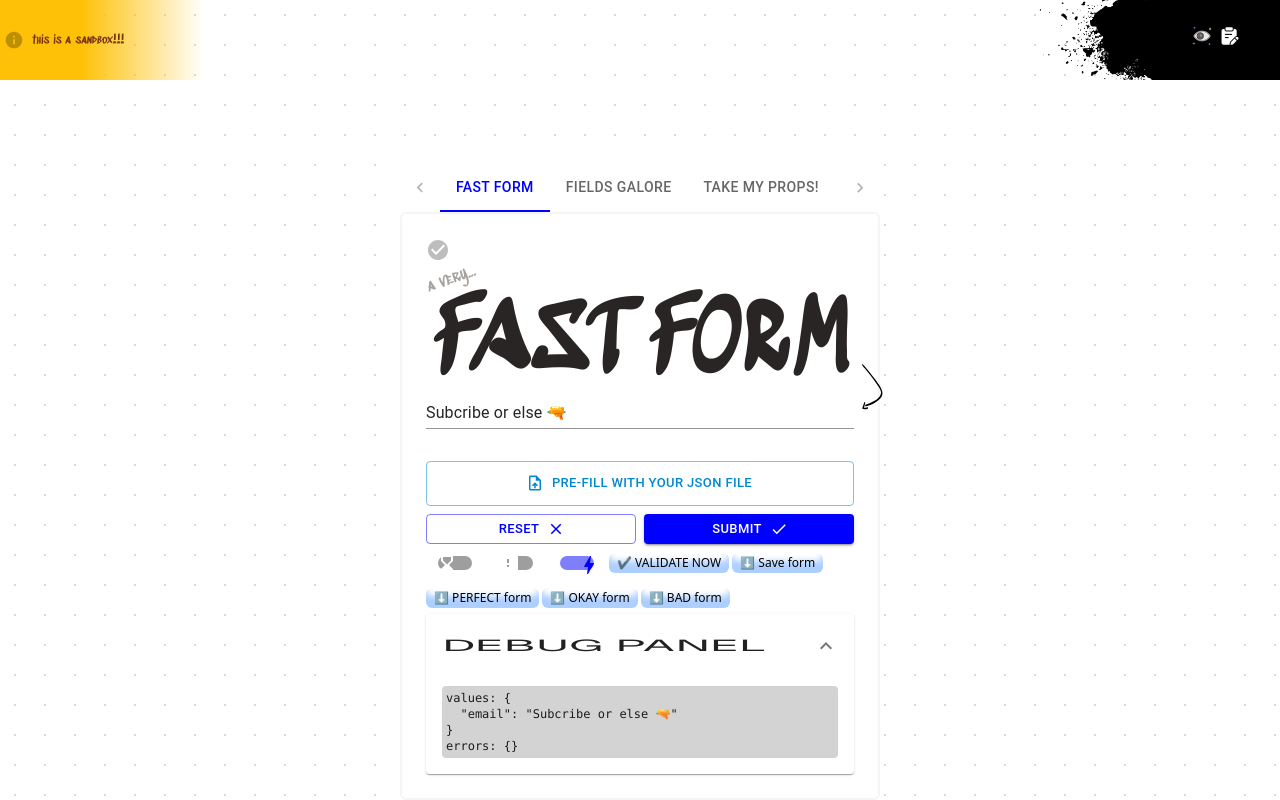
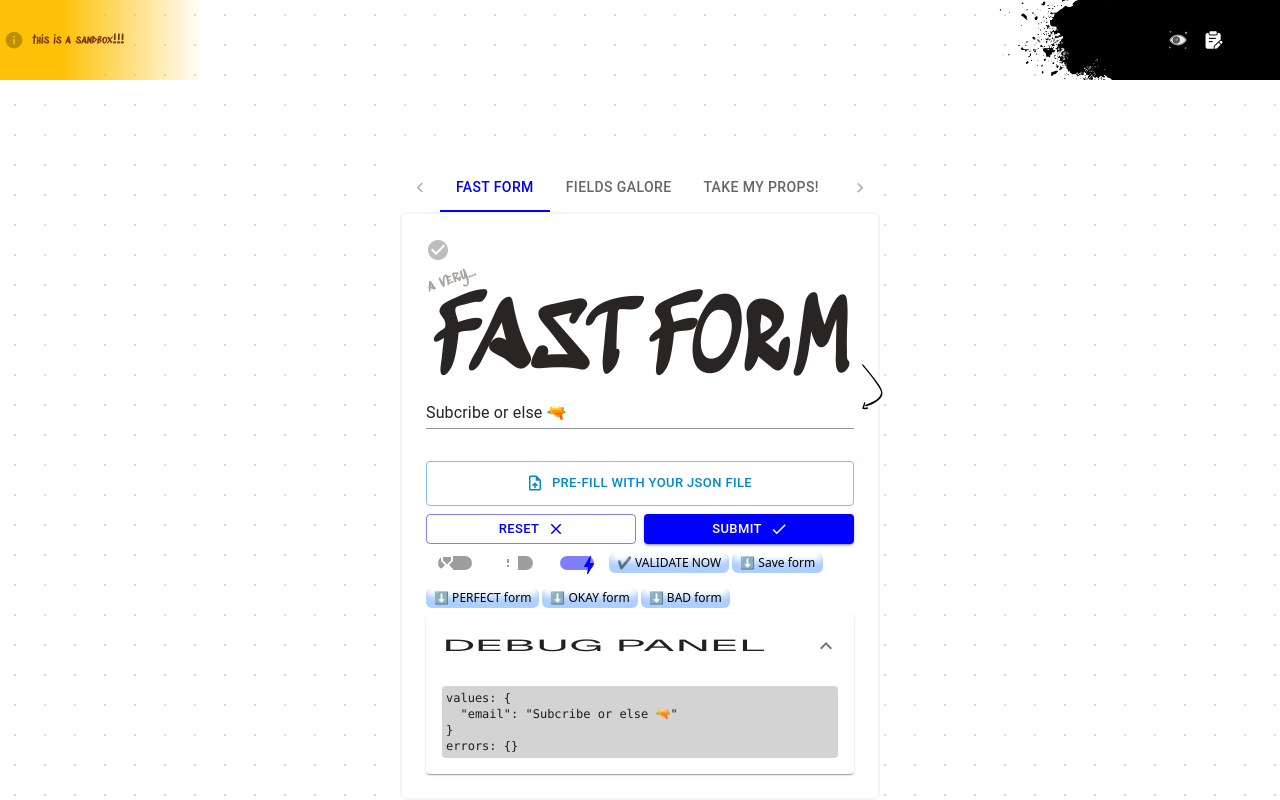
Before and after one commit to jjawny/everything, a Next.js app: page / in a window 1280 px wide. Built offline with nearby package versions, Linux system fonts and the light colour scheme.

Commit message:
updated root header style

```diff
--- a/src/components/shared/RootHeader.tsx
+++ b/src/components/shared/RootHeader.tsx
@@ -6,7 +6,7 @@ const RootHeader: React.FC = () => {
     <header className="z-50 fixed select-none top-0 left-0 w-screen flex h-[80px] justify-between">
       <div
         className="bg-amber-300 content-center self-start bg-under-construction font-sedgwick p-1 pr-20 w-fit text-xs hover:opacity-100 opacity-50 transition-all ease-in-out duration-500 h-full text-amber-900"
-        style={{ background: "linear-gradient(to right, rgba(255, 193, 7, 1) 40%, rgba(255, 193, 7, 0) 100%)" }}
+        style={{ background: "linear-gradient(to right, rgba(255, 193, 7, 1) 30%, rgba(255, 193, 7, 0) 100%)" }}
       >
         <InfoIcon fontSize="small" color="disabled" className="mr-1" /> this is a sandbox!!!
       </div>
@@ -18,7 +18,7 @@ const RootHeader: React.FC = () => {
           objectFit="contain"
           className="h-full !static !w-auto" // FIXME: hacky fix to override styles, issue is a blank flash before goes to the correct position, if it cannot be fixed in Next Image just use raw <img>
         />
-        <div className="opacity-100 bg-black px-10 flex bg-b items-center justify-around h-full gap-2 pb-2">
+        <div className="opacity-100 bg-black px-14 flex items-center justify-around h-full gap-4">
           <Image src="/images/eye.png" alt="eye icon to represent page with visual features" width={20} height={20} />
           <Image
             src="/images/form.png"
```
